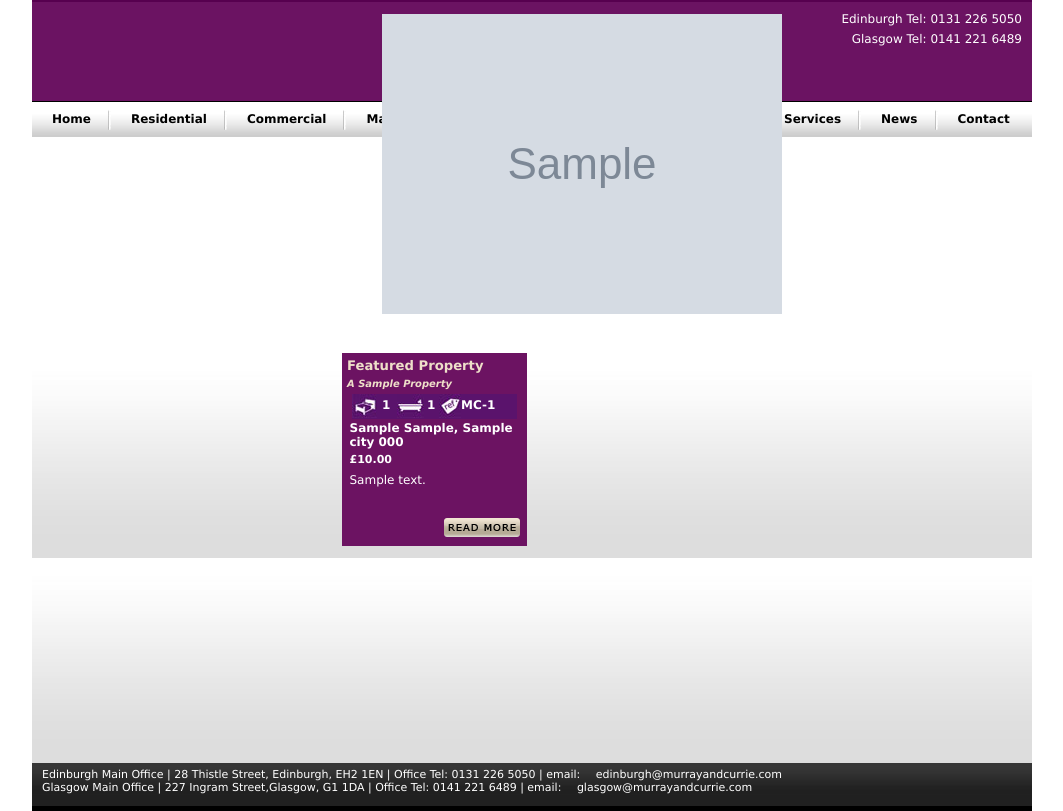
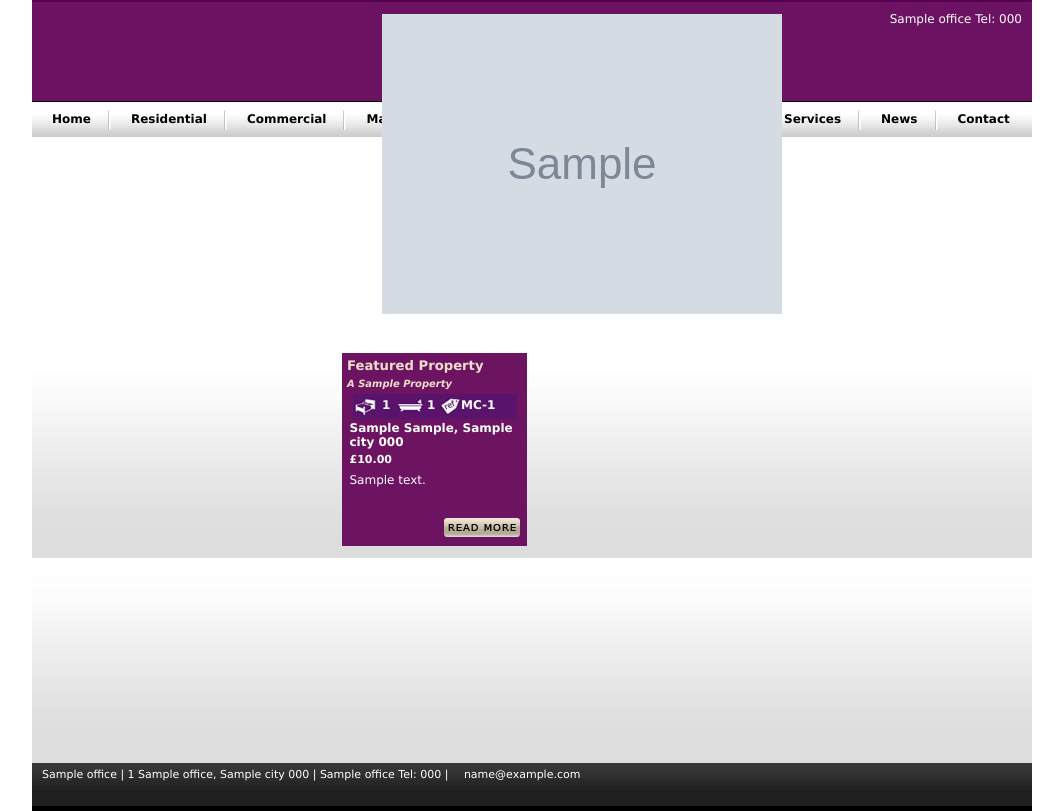
Before and after one commit to publicFunction/django-real-estate, a Django app: page / in a window 1280 px wide. Shown: the whole page, without its empty margins (108-1171 px from the left). Run offline with Django 3.2, Linux system fonts and the light colour scheme; tables that the repository leaves empty hold one stand-in row (values such as "Sample post"); grey boxes marked "Sample" are stand-in pictures; some libraries are stand-ins or nearby versions.

Commit message:
Added new context processing data to header and footer, replacing the hardcoded data
Signed-off-by: publicFunction <chris@publicfunction.co.uk>

```diff
--- a/templates/footer.html
+++ b/templates/footer.html
@@ -1,4 +1,7 @@
 <div id="footer">
-    <p>Edinburgh Main Office | 28 Thistle Street, Edinburgh, EH2 1EN | Office Tel: 0131 226 5050 | email: <a href="mailto:edinburgh@murrayandcurrie.com">edinburgh@murrayandcurrie.com</a></p>
-    <p>Glasgow Main Office | 227 Ingram Street,Glasgow, G1 1DA | Office Tel: 0141 221 6489 | email: <a href="mailto:glasgow@murrayandcurrie.com">glasgow@murrayandcurrie.com</a></p>
+	{% if office_data != "None"%}
+	{% for office in office_data %}
+	<p>{{office.name}} | {{office.get_full_address}} | {{office.get_telephone_number}} | {{office.get_email_address|safe}}</p>
+	{% endfor %}
+	{% endif %}
 </div>
--- a/templates/header.html
+++ b/templates/header.html
@@ -4,8 +4,11 @@
     </div>
     <div id="header-contact-numbers">
         <ul>
-            <li>Edinburgh Tel: 0131 226 5050</li>
-            <li>Glasgow Tel: 0141 221 6489</li>
+        	{% if office_data != "None"%}
+        	{% for office in office_data %}
+        	<li>{{office.get_telephone_number}}</li>
+        	{% endfor %}
+        	{% endif %}
         </ul>
     </div>
 </div>
```
